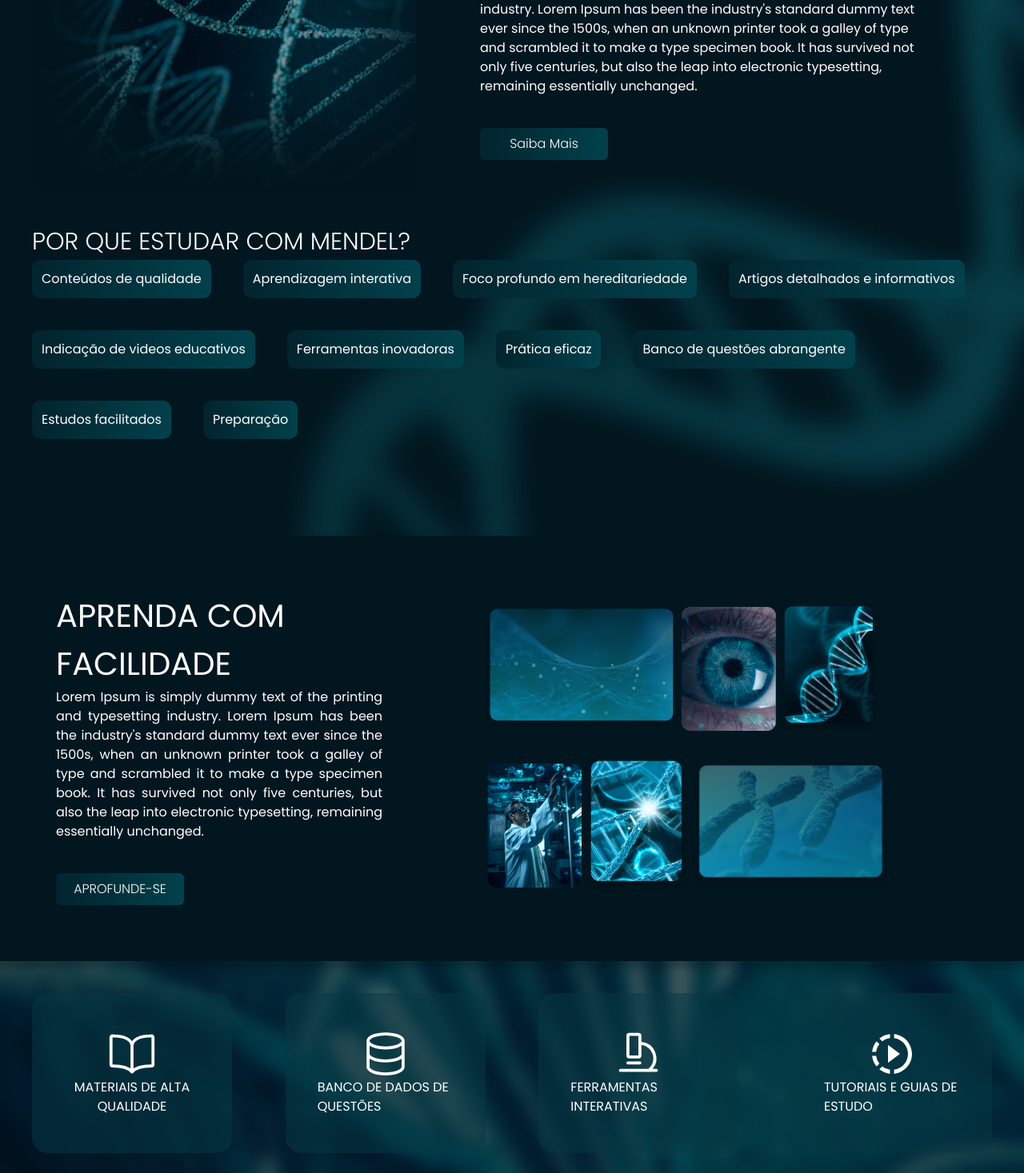
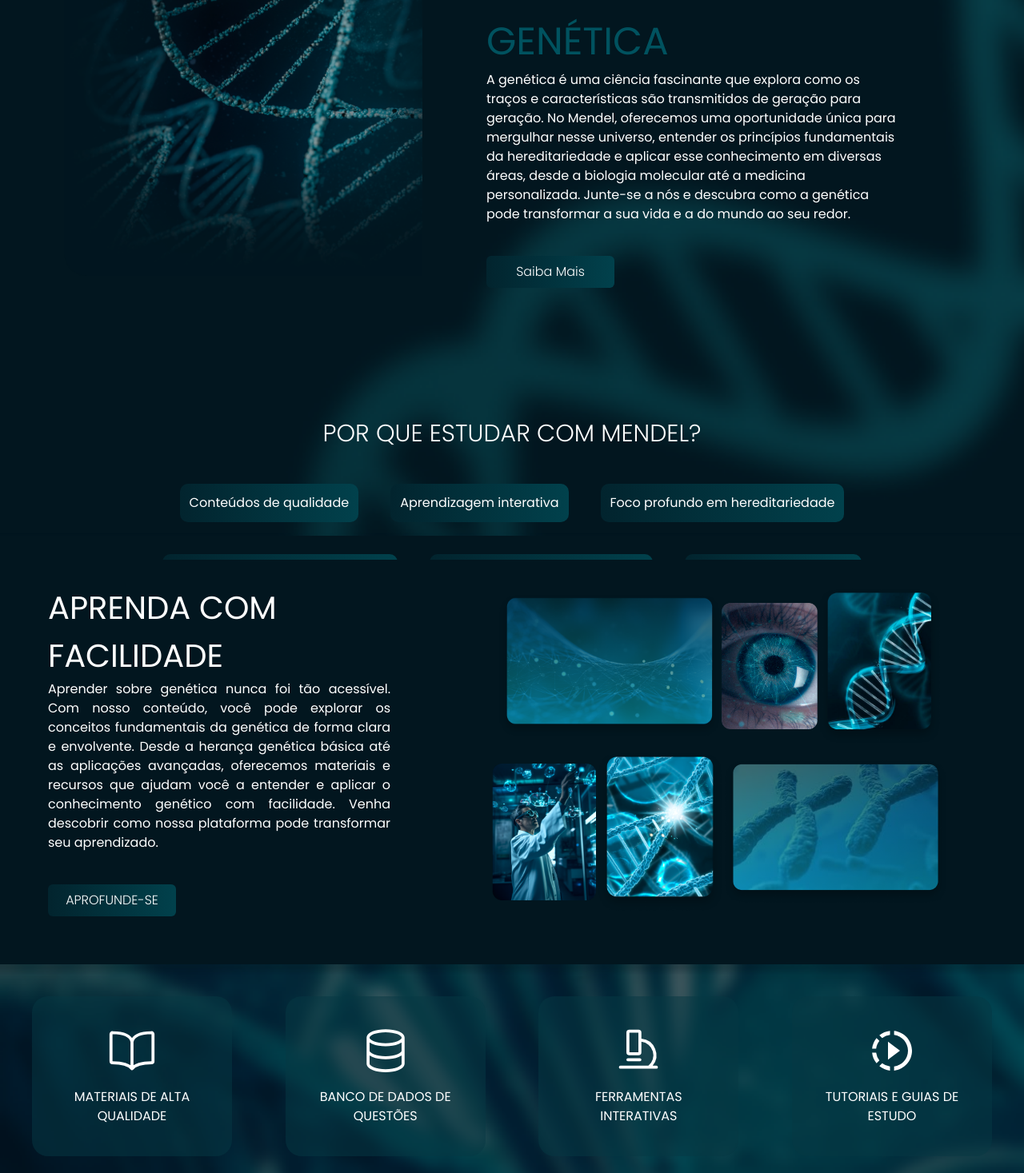
Before and after one commit to Matheus1415/Mendel, a React (Vite) app: page / in a window 1280 px wide. Shown: the part 1330-2797 px from the top of the page at 80% size. Built offline with nearby package versions, Linux system fonts and the light colour scheme.

Commit message:
Home completed

```diff
--- a/src/components/Footer/footer.jsx
+++ b/src/components/Footer/footer.jsx
@@ -1,29 +1,51 @@
-import { Flex, Box, Text, useBreakpointValue, Button} from "@chakra-ui/react";
-import { Link } from "react-router-dom";
+import { Flex, Box, Text, useBreakpointValue, Link } from "@chakra-ui/react";
+import { Link as RouterLink } from "react-router-dom";
 
 export const Footer = () => {
-    const flexDirection = useBreakpointValue({ sm: "column", md: "row" });
+    const flexDirection = useBreakpointValue({ base: "column", md: "row" });
+    const linkColor = useBreakpointValue({ base: "gray.400", md: "white" });
 
-    return(
+    return (
         <>
-            <Flex direction="column" align="center" justifyContent="center" w="100%" minH="20px" p={10} color="white" gap={5}>
-                <Text fontSize={50}>LOGO</Text>
-                <Flex gap={10} direction={flexDirection}>
-                    <Link to="/">Home</Link>
-                    <Link>Atividade</Link>
-                    <Link to="/manutencao">Conteúdo</Link>
-                    <Link to="/manutencao">Duvidade</Link>
-                    <Link to="/manutencao">Informação</Link>
+            <Flex
+                direction="column"
+                align="center"
+                justifyContent="center"
+                w="100%"
+                minH="20px"
+                p={10}
+                color="white"
+                gap={5}
+                bg="#02161F"  // Adicionando um fundo para maior contraste
+            >
+                <Text fontSize={{ base: "40px", md: "50px" }} fontWeight="bold">LOGO</Text>
+                <Flex gap={10} direction={flexDirection} wrap="wrap" justifyContent="center">
+                    <RouterLink to="/" style={{ color: linkColor }}>Home</RouterLink>
+                    <RouterLink to="/atividade" style={{ color: linkColor }}>Atividade</RouterLink>
+                    <RouterLink to="/conteudo" style={{ color: linkColor }}>Conteúdo</RouterLink>
+                    <RouterLink to="/duvidas" style={{ color: linkColor }}>Dúvidas</RouterLink>
+                    <RouterLink to="/informacao" style={{ color: linkColor }}>Informação</RouterLink>
                 </Flex>
             </Flex>
 
-            <Flex direction="column" w="100%"color="white" padding={20}>
-                <Box borderTop="2px solid white" width="100%" marginBottom={4}></Box>
-                <Flex justifyContent="space-between"direction={flexDirection} gap={5}>
-                <Text fontSize={17}>email_exemplo@gmail.com</Text>
-                <Text fontSize={17}>© Mendel – Todos os direitos reservados</Text>
+            <Flex
+                direction="column"
+                w="100%"
+                color="white"
+                p={10}
+                bg="#02161F"  // Adicionando um fundo para maior contraste
+            >
+                <Box borderTop="2px solid white" width="100%" mb={4} />
+                <Flex
+                    justifyContent="space-between"
+                    direction={flexDirection}
+                    gap={5}
+                    wrap="wrap"  // Garante que o texto não fique quebrado em telas pequenas
+                >
+                    <Text fontSize={{ base: "14px", md: "17px" }} textAlign={{ base: "center", md: "left" }}>email_exemplo@gmail.com</Text>
+                    <Text fontSize={{ base: "14px", md: "17px" }} textAlign={{ base: "center", md: "right" }}>© Mendel – Todos os direitos reservados</Text>
                 </Flex>
             </Flex>
         </>
-    )
-}
+    );
+};
--- a/src/data/contentHome.json
+++ b/src/data/contentHome.json
@@ -7,6 +7,5 @@
   {"conteudo":"Ferramentas inovadoras"},
   {"conteudo":"Prática eficaz"},
   {"conteudo":"Banco de questões abrangente"},
-  {"conteudo":"Estudos facilitados"},
-  {"conteudo":"Preparação"}
+  {"conteudo":"Estudos facilitados"}
 ]
--- a/src/pages/Home/Action.jsx
+++ b/src/pages/Home/Action.jsx
@@ -25,7 +25,7 @@ export const Action = () => {
             </Text>
 
             <Text maxW={800} fontSize={{ base: 14, md: 16 }}>
-                Lorem ipsum dolor sit amet consectetur, adipisicing elit. Minus similique sed eos fugit nostrum ducimus iure eveniet animi, vero corporis laboriosam dolore, aliquam nam voluptatem assumenda necessitatibus, sunt expedita atque.
+                Descubra como a genética pode transformar sua compreensão sobre biologia. Nossa abordagem prática e teórica oferece uma experiência de aprendizado imersiva, combinando teoria sólida com exercícios aplicados. Explore atividades interativas e material de estudo cuidadosamente elaborado para aprofundar seus conhecimentos e habilidades na área da genética.
             </Text>
 
             <Flex wrap="wrap" direction={flexDirection} align="center" justifyContent="center" gap={10}>
--- a/src/pages/Home/carousel.jsx
+++ b/src/pages/Home/carousel.jsx
@@ -9,9 +9,9 @@ const MotionFlex = motion(Flex);
 const MotionIcon = motion.div;
 
 export const Carousel = () => {
-    const WFlexServico = useBreakpointValue({ mb: "100%", lg: "250px" });
-    const HServico = useBreakpointValue({ md: "100%", lg: "300px" });
-    const flexDirection = useBreakpointValue({ sm: "column", md: "row" });
+    const WFlexServico = useBreakpointValue({ base: "100%", lg: "250px" });
+    const HServico = useBreakpointValue({ base: "auto", lg: "300px" });
+    const flexDirection = useBreakpointValue({ base: "column", md: "row" });
 
     return (
         <Box
@@ -41,7 +41,7 @@ export const Carousel = () => {
                     <MotionIcon whileHover={{ rotate: 20 }} transition={{ duration: 0.3 }}>
                         <IoBookOutline fontSize={60} />
                     </MotionIcon>
-                    <Text fontSize={16}>MATERIAIS DE ALTA QUALIDADE</Text>
+                    <Text fontSize={16} mt={4}>MATERIAIS DE ALTA QUALIDADE</Text>
                 </MotionFlex>
 
                 <MotionFlex
@@ -54,13 +54,14 @@ export const Carousel = () => {
                     justifyContent="center"
                     align="center"
                     direction="column"
+                    textAlign="center"
                     whileHover={{ scale: 1.05, boxShadow: "0px 4px 12px rgba(0, 0, 0, 0.3)" }}
                     transition={{ duration: 0.3 }}
                 >
                     <MotionIcon whileHover={{ rotate: 20 }} transition={{ duration: 0.3 }}>
                         <GoDatabase fontSize={60} />
                     </MotionIcon>
-                    <Text fontSize={16}>BANCO DE DADOS DE QUESTÕES</Text>
+                    <Text fontSize={16} mt={4}>BANCO DE DADOS DE QUESTÕES</Text>
                 </MotionFlex>
 
                 <MotionFlex
@@ -73,13 +74,14 @@ export const Carousel = () => {
                     justifyContent="center"
                     align="center"
                     direction="column"
+                    textAlign="center"
                     whileHover={{ scale: 1.05, boxShadow: "0px 4px 12px rgba(0, 0, 0, 0.3)" }}
                     transition={{ duration: 0.3 }}
                 >
                     <MotionIcon whileHover={{ rotate: 20 }} transition={{ duration: 0.3 }}>
                         <PiMicroscope fontSize={60} />
                     </MotionIcon>
-                    <Text fontSize={16}>FERRAMENTAS INTERATIVAS</Text>
+                    <Text fontSize={16} mt={4}>FERRAMENTAS INTERATIVAS</Text>
                 </MotionFlex>
 
                 <MotionFlex
@@ -92,13 +94,14 @@ export const Carousel = () => {
                     justifyContent="center"
                     align="center"
                     direction="column"
+                    textAlign="center"
                     whileHover={{ scale: 1.05, boxShadow: "0px 4px 12px rgba(0, 0, 0, 0.3)" }}
                     transition={{ duration: 0.3 }}
                 >
                     <MotionIcon whileHover={{ rotate: 20 }} transition={{ duration: 0.3 }}>
                         <MdOutlineSlowMotionVideo fontSize={60} />
                     </MotionIcon>
-                    <Text fontSize={16}>TUTORIAIS E GUIAS DE ESTUDO</Text>
+                    <Text fontSize={16} mt={4}>TUTORIAIS E GUIAS DE ESTUDO</Text>
                 </MotionFlex>
             </Flex>
         </Box>
--- a/src/pages/Home/diveUiverse.jsx
+++ b/src/pages/Home/diveUiverse.jsx
@@ -1,4 +1,4 @@
-import { Flex, Box, Text, useBreakpointValue, Button, Image } from "@chakra-ui/react";
+import { Flex, Box, Text, useBreakpointValue, Button } from "@chakra-ui/react";
 import contentHome from "../../data/contentHome.json";
 import { motion } from "framer-motion";
 
@@ -7,13 +7,16 @@ const MotionText = motion(Text);
 const AnimatedBox = motion(Box);
 
 export const DiveUiverse = () => {
-    const Hbox = useBreakpointValue({ md: "100%", lg: "1200px" });
-    const maxHBox = useBreakpointValue({ mb: "100%", lg: "1000px" });
-    const flexDirection = useBreakpointValue({ sm: "column", md: "row" });
+    const Hbox = useBreakpointValue({ base: "100%", lg: "1200px" });
+    const maxHBox = useBreakpointValue({ base: "100%", lg: "1000px" });
+    const flexDirection = useBreakpointValue({ base: "column", md: "row" });
     const Wintroducao = useBreakpointValue({ base: "100%", md: "40%" });
     const WintroducaoBox = useBreakpointValue({ base: "100%", md: "60%" });
+    const padding = useBreakpointValue({ base: "5", md: "20" });
+    const fontSizeTitle = useBreakpointValue({ base: "24px", md: "48px" });
+    const fontSizeSubtitle = useBreakpointValue({ base: "16px", md: "28px" });
 
-    return(
+    return (
         <Box
             h={Hbox}
             maxH={maxHBox}
@@ -22,7 +25,7 @@ export const DiveUiverse = () => {
             bgPosition="left center"
             bgRepeat="no-repeat"
             bgSize="cover"
-            p={10}
+            p={padding}
         >
             <Flex direction={flexDirection} wrap="wrap" justify="center" align="center">
                 <BoxImage
@@ -36,18 +39,17 @@ export const DiveUiverse = () => {
                     maxW={600}
                     w={Wintroducao}
                     h={500}
-                >
-                </BoxImage>
+                />
                 <Box
                     w={WintroducaoBox}
                     color="white"
-                    p={20}
+                    p={padding}
                 >
                     <MotionText
                         initial={{ x: -100, opacity: 0 }}
                         animate={{ x: 0, opacity: 1 }}
                         transition={{ duration: 0.6 }}
-                        fontSize={28}
+                        fontSize={fontSizeSubtitle}
                         color="#0079879c"
                     >
                         CONHEÇA-NOS
@@ -56,12 +58,12 @@ export const DiveUiverse = () => {
                         initial={{ x: 100, opacity: 0 }}
                         animate={{ x: 0, opacity: 1 }}
                         transition={{ duration: 0.6 }}
-                        fontSize={48}
+                        fontSize={fontSizeTitle}
                     >
-                        MERGULHE NO UNIVERSO DA <Text as="span" color="#0079879c" fontSize={48}>GENÉTICA</Text>
+                        MERGULHE NO UNIVERSO DA <Text as="span" color="#0079879c" fontSize={fontSizeTitle}>GENÉTICA</Text>
                     </MotionText>
-                    <Text fontSize={16}>
-                        Lorem Ipsum is simply dummy text of the printing and typesetting industry. Lorem Ipsum has been the industry's standard dummy text ever since the 1500s, when an unknown printer took a galley of type and scrambled it to make a type specimen book. It has survived not only five centuries, but also the leap into electronic typesetting, remaining essentially unchanged.
+                    <Text fontSize="16px">
+                        A genética é uma ciência fascinante que explora como os traços e características são transmitidos de geração para geração. No Mendel, oferecemos uma oportunidade única para mergulhar nesse universo, entender os princípios fundamentais da hereditariedade e aplicar esse conhecimento em diversas áreas, desde a biologia molecular até a medicina personalizada. Junte-se a nós e descubra como a genética pode transformar a sua vida e a do mundo ao seu redor.
                     </Text>
                     <Button
                         bg="Dark"
@@ -79,9 +81,9 @@ export const DiveUiverse = () => {
                     </Button>
                 </Box>
             </Flex>
-            <Flex w="100%" direction="column" color="white">
-                <Text fontSize={30} fontWeight={300}>POR QUE ESTUDAR COM MENDEL?</Text>
-                <Flex wrap="wrap" gap={10}>
+            <Flex w="100%" direction="column" color="white" p={padding} gap={10}>
+                <Text fontSize={30} fontWeight={300} textAlign="center">POR QUE ESTUDAR COM MENDEL?</Text>
+                <Flex wrap="wrap" gap={10} justify="center">
                     {contentHome.map((content, index) => (
                         <AnimatedBox
                             key={index}
@@ -92,6 +94,7 @@ export const DiveUiverse = () => {
                             initial={{ opacity: 0, y: 50 }}
                             animate={{ opacity: 1, y: 0 }}
                             transition={{ duration: 0.5, delay: index * 0.1 }}
+                            maxW={["100%", "45%"]}
                         >
                             {content.conteudo}
                         </AnimatedBox>
@@ -99,5 +102,5 @@ export const DiveUiverse = () => {
                 </Flex>
             </Flex>
         </Box>
-    )
+    );
 }
--- a/src/pages/Home/form.jsx
+++ b/src/pages/Home/form.jsx
@@ -1,16 +1,15 @@
-import { Flex, Box, Text, useBreakpointValue, Button} from "@chakra-ui/react";
-import FormHome from "../../components/FormHome";
+import { Flex, Box, Text, useBreakpointValue } from "@chakra-ui/react";
 import { FormProvider } from "../../contexts/formContext";
 import FormHomeComponent from "../../components/FormHome";
 
 export const Form = () => {
-    const flexDirection = useBreakpointValue({ sm: "column", md: "row" });
-    const HContato = useBreakpointValue({ sm: "100%", mb: "900px" });
-    const HContatoContainer = useBreakpointValue({ sm: "900px", mb: "600px" });
-    const WContato = useBreakpointValue({ sm: "100%", mb: "50%" });
+    const flexDirection = useBreakpointValue({ base: "column", md: "row" });
+    const HContato = useBreakpointValue({ base: "auto", md: "900px" });
+    const HContatoContainer = useBreakpointValue({ base: "auto", md: "600px" });
+    const WContato = useBreakpointValue({ base: "100%", md: "50%" });
+    const displayImageSection = useBreakpointValue({ base: "none", md: "flex" });
 
-
-    return(
+    return (
         <Flex
             bgImage="url('/pgHome/Background_s/6_Contato.png')"
             w="100%"
@@ -34,12 +33,13 @@ export const Form = () => {
                 direction={flexDirection}
                 maxH={700}
             >
-                <Box w="100%" maxW={WContato} >
+                <Box w="100%" maxW={WContato}>
                     <FormProvider>
                         <FormHomeComponent />
                     </FormProvider>
                 </Box>
                 <Flex
+                    display={displayImageSection}
                     bgImage="url('/pgHome/6_Contato.png')"
                     w="100%"
                     maxW={WContato}
@@ -53,9 +53,11 @@ export const Form = () => {
                     borderRadius={10}
                     maxH={520}
                 >
-                    <Text>Lorem ipsum dolor sit amet, consectetur adipisicing elit. Nobis minus ex asperiores alias officia excepturi distinctio adipisci quis repellat. Explicabo voluptatibus rerum et a. Nemo neque voluptas similique beatae dolore?</Text>
+                    <Text>
+                        Entre em contato conosco para obter mais informações sobre nossos serviços e soluções. Estamos aqui para ajudar com qualquer dúvida que você possa ter e oferecer suporte personalizado para atender às suas necessidades. Nossa equipe está comprometida em fornecer a melhor experiência possível e garantir que você tenha tudo o que precisa para alcançar seus objetivos.
+                    </Text>
                 </Flex>
             </Flex>
         </Flex>
-    )
-}
+    );
+};
--- a/src/pages/Home/learn.jsx
+++ b/src/pages/Home/learn.jsx
@@ -3,15 +3,25 @@ import { Flex, Box, Text, useBreakpointValue, Button, Image } from "@chakra-ui/r
 export const Learn = () => {
     const Wintroducao = useBreakpointValue({ base: "100%", md: "40%" });
     const WintroducaoBox = useBreakpointValue({ base: "100%", md: "60%" });
-    const flexDirection = useBreakpointValue({ sm: "column", md: "row" });
+    const flexDirection = useBreakpointValue({ base: "column", md: "row" });
+    const fontSizeTitle = useBreakpointValue({ base: "28px", md: "40px" });
+    const padding = useBreakpointValue({ base: "10", md: "30" });
+    const gap = useBreakpointValue({ base: "10", md: "30" });
+    const displayImages = useBreakpointValue({ base: "none", md: "flex" });
 
-    return(
-        <Box p={30} color="white">
-            <Flex w="100%" bg="#02161F" direction={flexDirection} justifyContent="center" gap={30}>
-                <Box w="100%" maxW={Wintroducao} p={10}>
-                    <Text fontSize={40}>APRENDA COM FACILIDADE</Text>
-                    <Text fontSize={16} textAlign="justify">
-                        Lorem Ipsum is simply dummy text of the printing and typesetting industry. Lorem Ipsum has been the industry's standard dummy text ever since the 1500s, when an unknown printer took a galley of type and scrambled it to make a type specimen book. It has survived not only five centuries, but also the leap into electronic typesetting, remaining essentially unchanged.
+    return (
+        <Box p={padding} color="white">
+            <Flex
+                w="100%"
+                bg="#02161F"
+                direction={flexDirection}
+                justifyContent="center"
+                gap={gap}
+            >
+                <Box w="100%" maxW={Wintroducao} p={padding}>
+                    <Text fontSize={fontSizeTitle}>APRENDA COM FACILIDADE</Text>
+                    <Text fontSize="16px" textAlign="justify">
+                        Aprender sobre genética nunca foi tão acessível. Com nosso conteúdo, você pode explorar os conceitos fundamentais da genética de forma clara e envolvente. Desde a herança genética básica até as aplicações avançadas, oferecemos materiais e recursos que ajudam você a entender e aplicar o conhecimento genético com facilidade. Venha descobrir como nossa plataforma pode transformar seu aprendizado.
                     </Text>
                     <Button
                         bg="Dark"
@@ -29,17 +39,24 @@ export const Learn = () => {
                     </Button>
                 </Box>
 
-                <Flex p={10} w="100%" maxW={WintroducaoBox} wrap="wrap" align="center" direction={flexDirection}>
-                    <Flex direction="row" wrap="wrap" justify={flexDirection} align="center" justifyContent="center">
-                        <Image w="50%" maxW="250px" src='/public/pgHome/img50.png' alt='Fundo azul brilhante' />
-                        <Image w="25%" maxW="118px" src='/public/pgHome/img25.png' alt='Olho azul' />
-                        <Image w="25%" maxW="160px" src='/public/pgHome/img25_1.png' alt='fundo azul com genese' />
+                <Flex
+                    p={padding}
+                    w="100%"
+                    maxW={WintroducaoBox}
+                    wrap="wrap"
+                    align="center"
+                    justifyContent="center"
+                    display={displayImages}
+                >
+                    <Flex w="100%" display="flex" justifyContent="center" alignItems="center" >
+                        <Image w="50%" maxW="280px" src='/pgHome/img50.png' alt='Fundo azul brilhante' />
+                        <Image w="25%" maxW="120px" src='/pgHome/img25.png' alt='Olho azul' />
+                        <Image w="25%" maxW="155px" src='/pgHome/img25_1.png' alt='Fundo azul com genética' />
                     </Flex>
-
-                    <Flex direction="row" wrap="wrap" justify={flexDirection} align="center" justifyContent="center">
-                        <Image w="25%" maxW="118px" src='/public/pgHome/img25_222.png' alt='Fundo azul brilhante' />
-                        <Image w="25%" maxW="178px" src='/public/pgHome/img25_2.png' alt='Olho azul' />
-                        <Image w="50%" maxW="250px" src='/public/pgHome/img50_2.png' alt='fundo azul com genese' />
+                    <Flex w="100%" display="flex" justifyContent="center" alignItems="center" >
+                        <Image w="25%" maxW="130px" src='/pgHome/img25_222.png' alt='Fundo azul brilhante' />
+                        <Image w="25%" maxW="159px" src='/pgHome/img25_2.png' alt='Olho azul' />
+                        <Image w="50%" maxW="280px" src='/pgHome/img50_2.png' alt='Fundo azul com genética' />
                     </Flex>
                 </Flex>
             </Flex>
--- a/src/pages/Home/welcome.jsx
+++ b/src/pages/Home/welcome.jsx
@@ -4,11 +4,14 @@ import { motion } from "framer-motion";
 const MotionBox = motion(Box);
 
 export const Welcome = () => {
-    const HboxIntro = useBreakpointValue({ sm: "800px", md: "1000px" });
+    const HboxIntro = useBreakpointValue({ base: "800px", md: "1000px" });
     const flexAlign = useBreakpointValue({ base: "center", md: "flex-start" });
     const bemVindofontSize = useBreakpointValue({ base: "25px", md: "50px" });
     const mendelfontSize = useBreakpointValue({ base: "60px", md: "150px" });
-    return(
+    const textAlign = useBreakpointValue({ base: "center", md: "left" });
+    const padding = useBreakpointValue({ base: "4", md: "12" });
+
+    return (
         <Box
             bgImage="url('/pgHome/Background_s/1_Banner.jpg')"
             bgPosition="center center"
@@ -24,9 +27,9 @@ export const Welcome = () => {
                     align={flexAlign}
                     justify="center"
                     color="white"
-                    textAlign="left"
-                    p={12}
-                    w="80%"
+                    textAlign={textAlign}
+                    p={padding}
+                    w={{ base: "100%", md: "80%" }}
                 >
                     <MotionBox
                         initial={{ opacity: 0, x: -50 }}
@@ -48,14 +51,14 @@ export const Welcome = () => {
                         <Text
                             fontSize="md"
                             fontWeight="200"
-                            maxW={640}
+                            maxW={{ base: "100%", md: "640px" }}
                             textAlign="justify"
                         >
-                            Lorem ipsum dolor sit, amet consectetur adipisicing elit. Culpa, eius magni ipsum dolor enim in eos officia explicabo nulla nisi. Reprehenderit quas eveniet, iure quaerat officia quasi cum perferendis harum! Lorem ipsum dolor sit amet consectetur adipisicing elit. Ratione iusto animi fugiat, atque, aspernatur suscipit itaque rerum repellat illum, voluptatibus minima fugit aut tempore mollitia quae id quisquam accusantium asperiores.
+                            Bem-vindo ao Mendel, sua fonte definitiva para explorar o mundo da genética! Aqui, você encontrará uma vasta gama de recursos e ferramentas para entender os fundamentos da genética e suas aplicações modernas. Nossa missão é proporcionar uma experiência de aprendizado envolvente e acessível, ajudando você a descobrir o fascinante mundo dos genes e da hereditariedade. Navegue pelos nossos conteúdos e mergulhe em uma jornada de conhecimento e descoberta.
                         </Text>
                     </MotionBox>
                 </Flex>
             </Flex>
         </Box>
-    )
+    );
 }
```
Also changed, not shown: src/components/FormHome/index.jsx (+8 -10 lines). Lines whose indentation alone changed are shown as unchanged.
